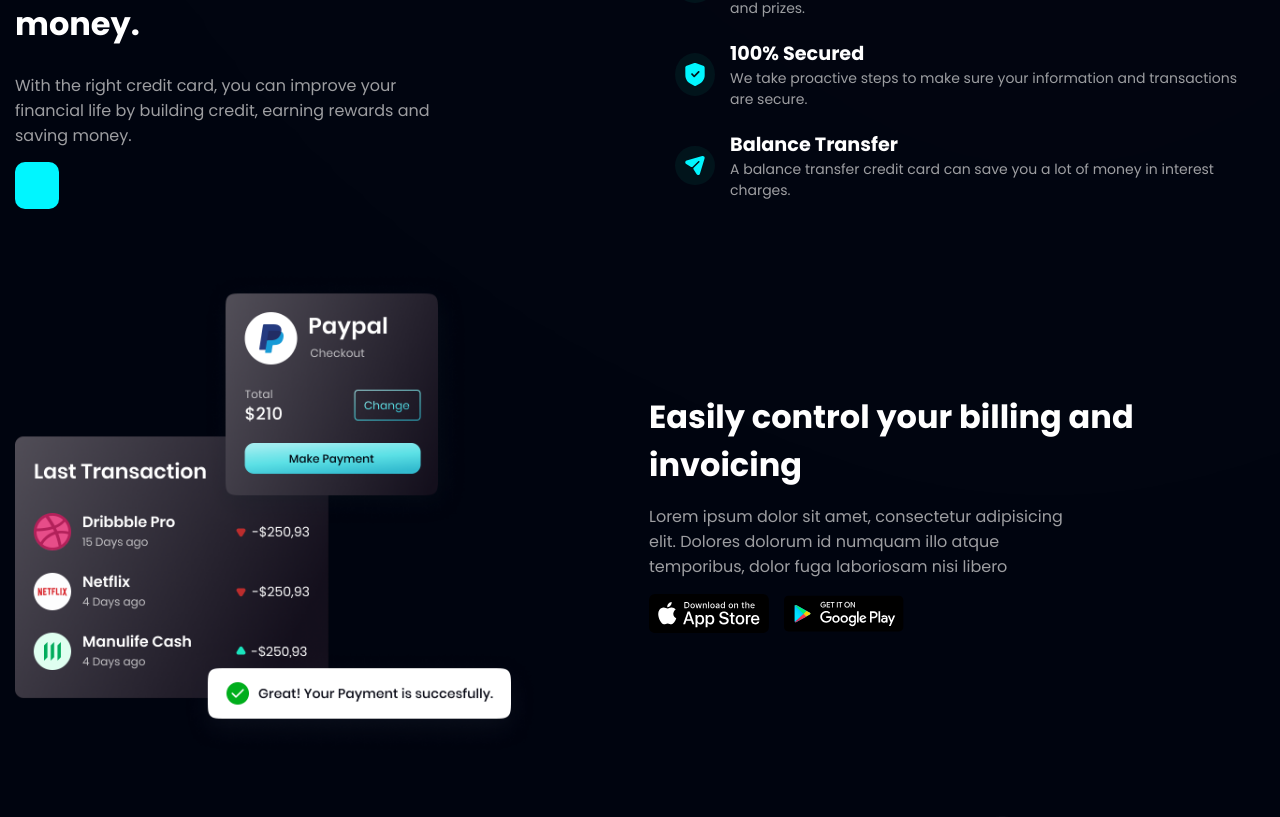
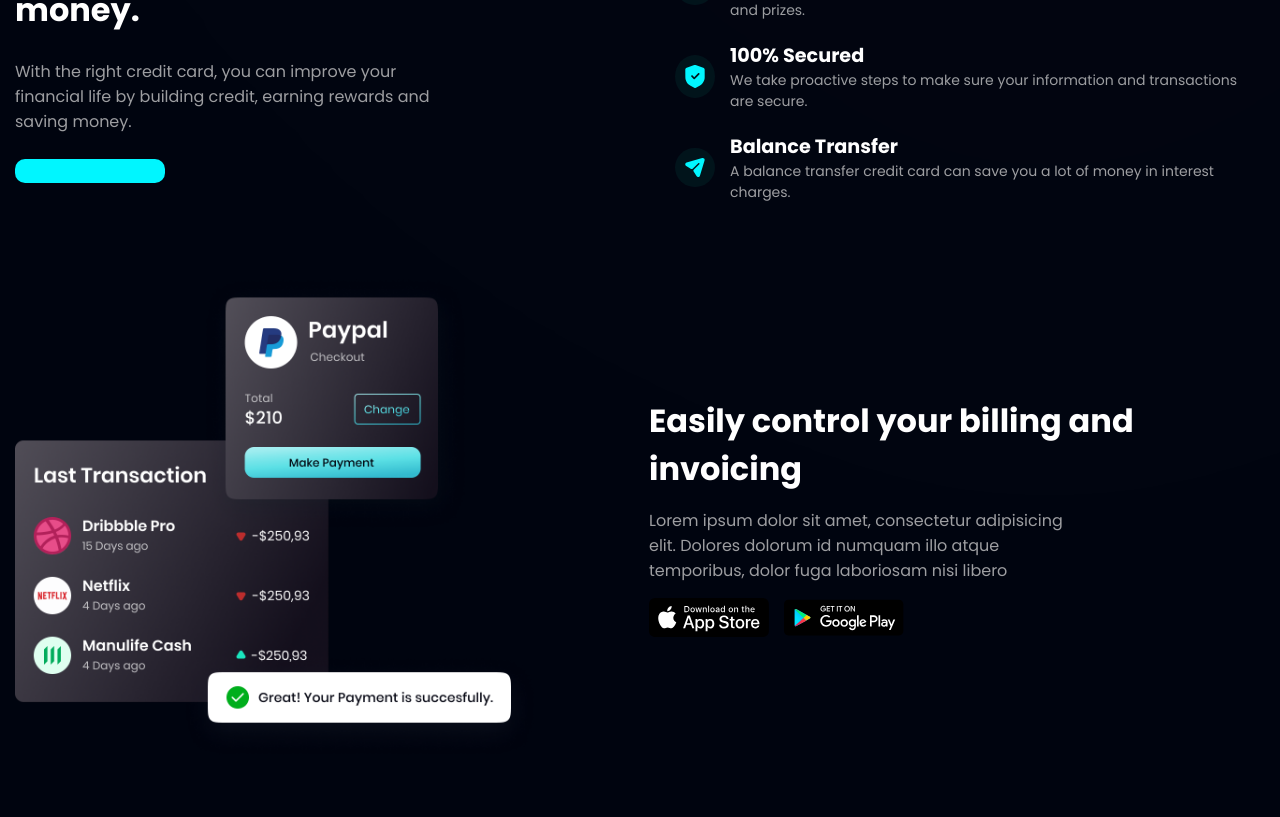
Before and after one commit to ChrisEs146/Bank-Landing, a React (Vite) app: page / in a window 1280 px wide. Shown: the part 833-1650 px from the top of the page. Built offline with nearby package versions, Linux system fonts and the light colour scheme.

Commit message:
Update: start-btn class

```diff
--- a/src/index.css
+++ b/src/index.css
@@ -108,14 +108,16 @@ button {
 
 /* Utilities */
 .start-btn {
+  display: inline-block;
+  color: var(--primary-color);
+  font-size: 1.6rem;
+  font-weight: 500;
+  text-align: center;
   width: min(95%, 30rem);
   padding: 1rem 2rem;
   border: 2px solid transparent;
   background-color: var(--secondary-color);
-  color: var(--primary-color);
   border-radius: 10px;
-  font-size: 1.6rem;
-  font-weight: 500;
   cursor: pointer;
   transition: background-color 0.5s;
 }
```
